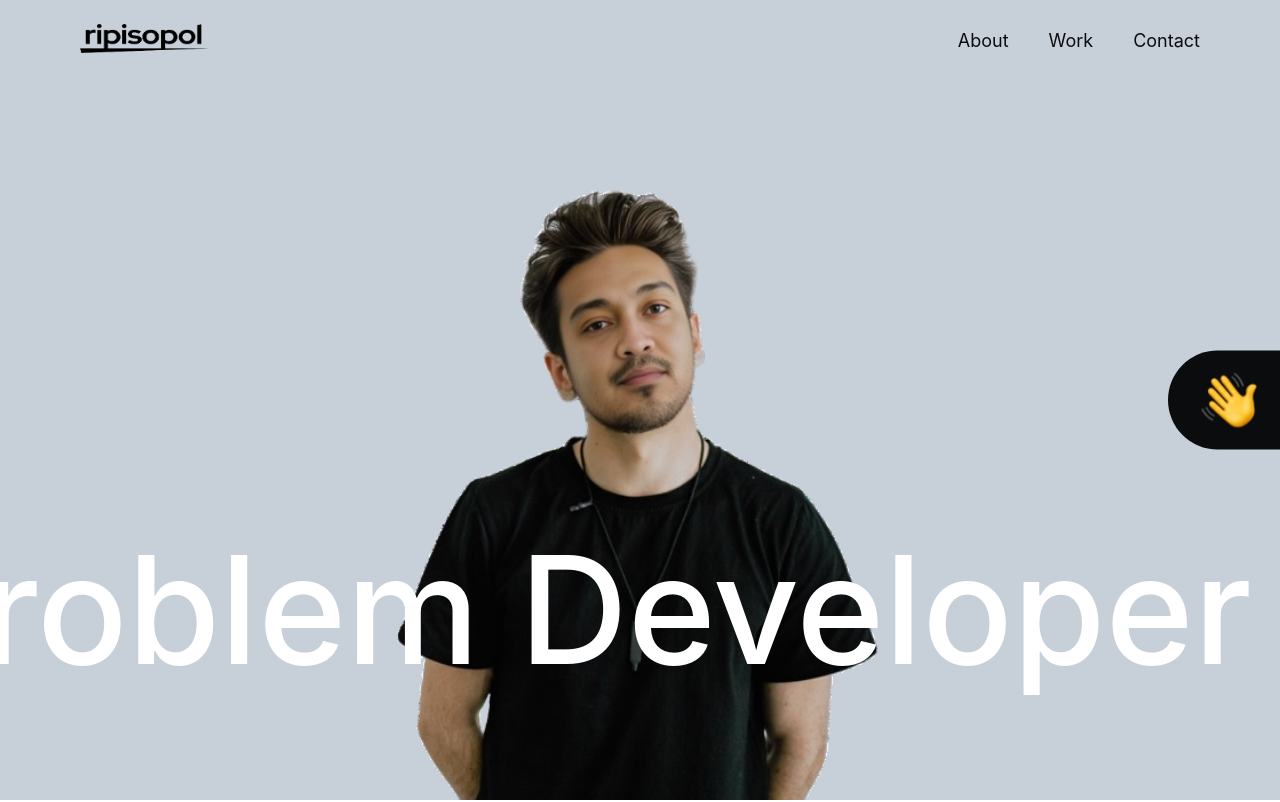
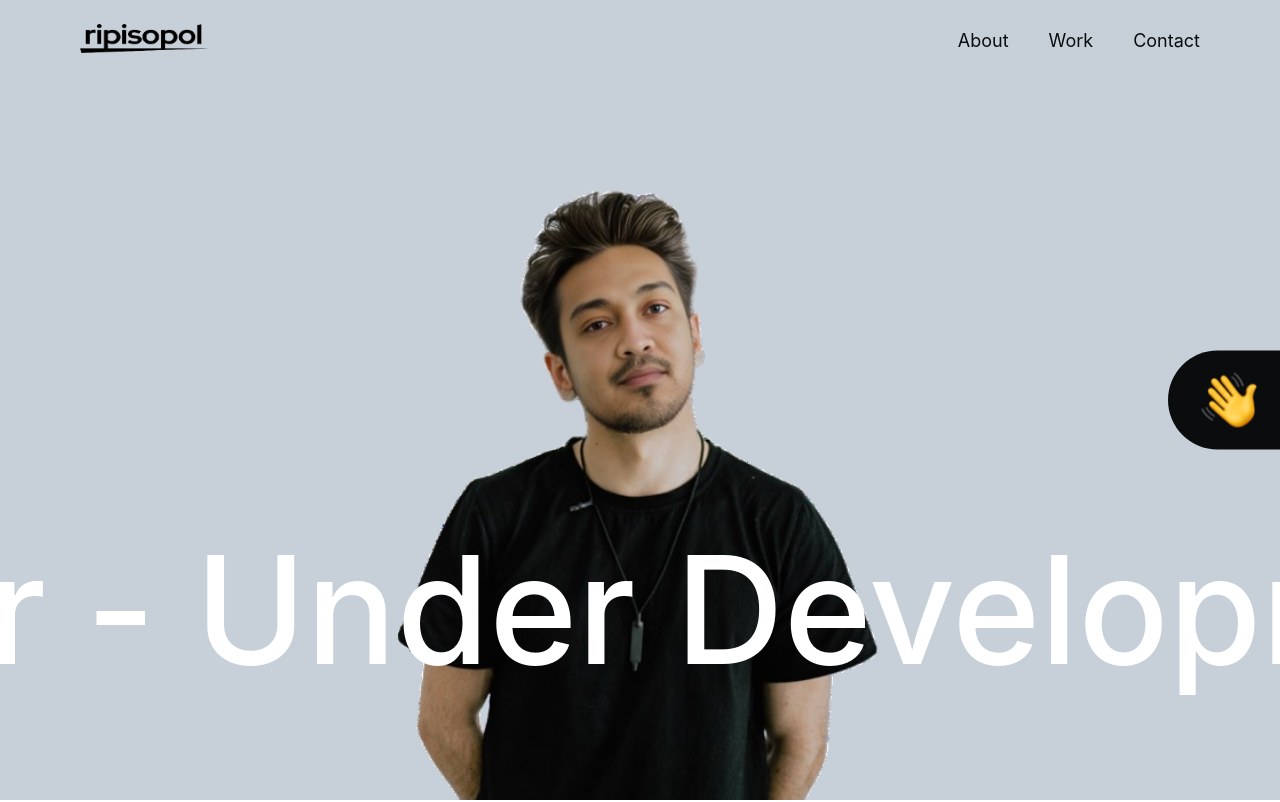
Before and after one commit to ripisopol/portfolio-react, a React (Vite) app: page / in a window 1280 px wide. Shown: the top 802 px of the page. Built offline with nearby package versions, Linux system fonts and the light colour scheme.

Commit message:
edit hero

```diff
--- a/src/routes/Home/components/Hero.tsx
+++ b/src/routes/Home/components/Hero.tsx
@@ -5,7 +5,7 @@ const Hero = () => {
     <div className='hero'>
       <img src={heroImg} className='hero-img' alt='' />
       <div className='hero-running-text'>
-        - Software Engineer - Problem Developer -
+        - Software Engineer - Problem Developer - Under Development -
       </div>
     </div>
   );
```
